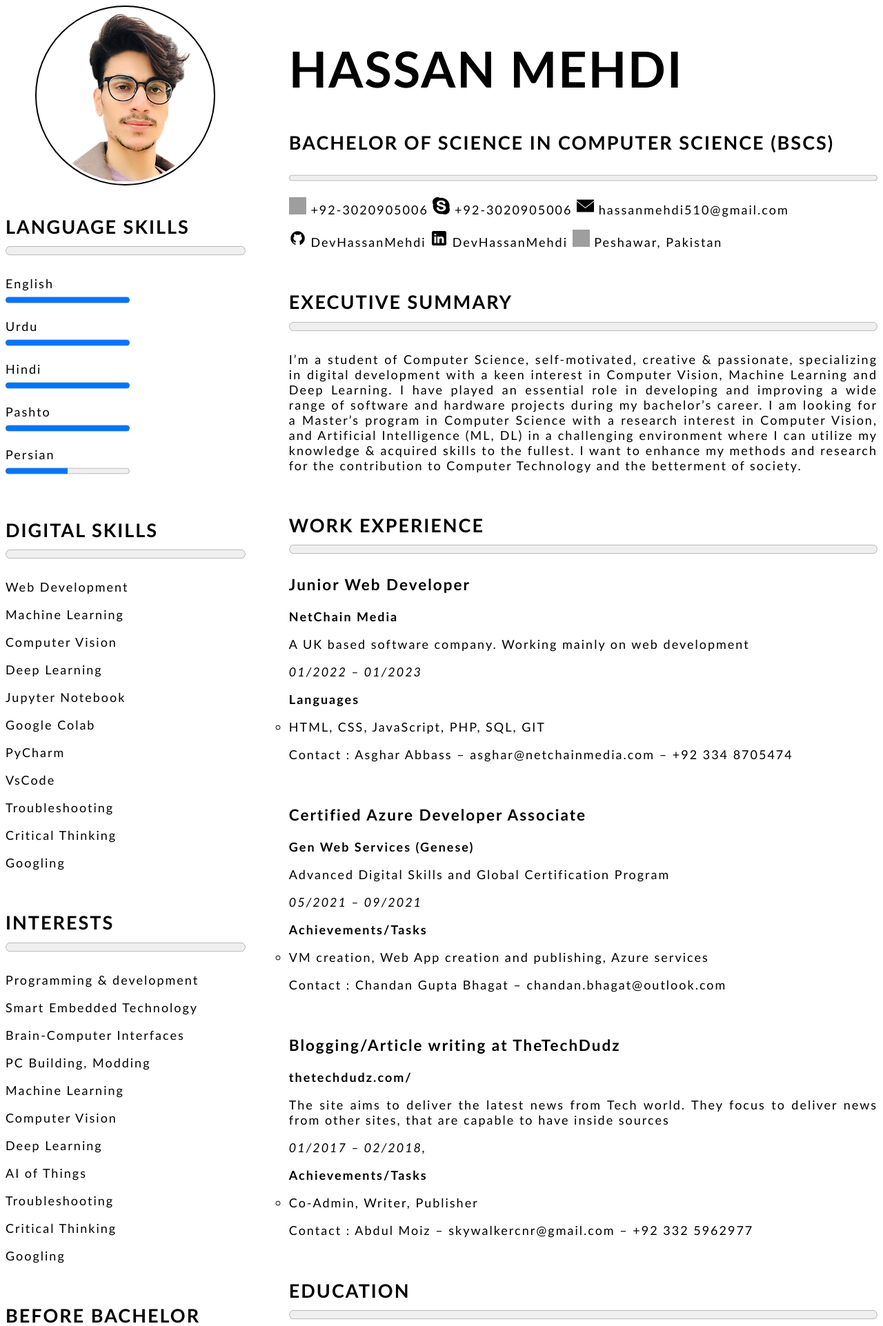
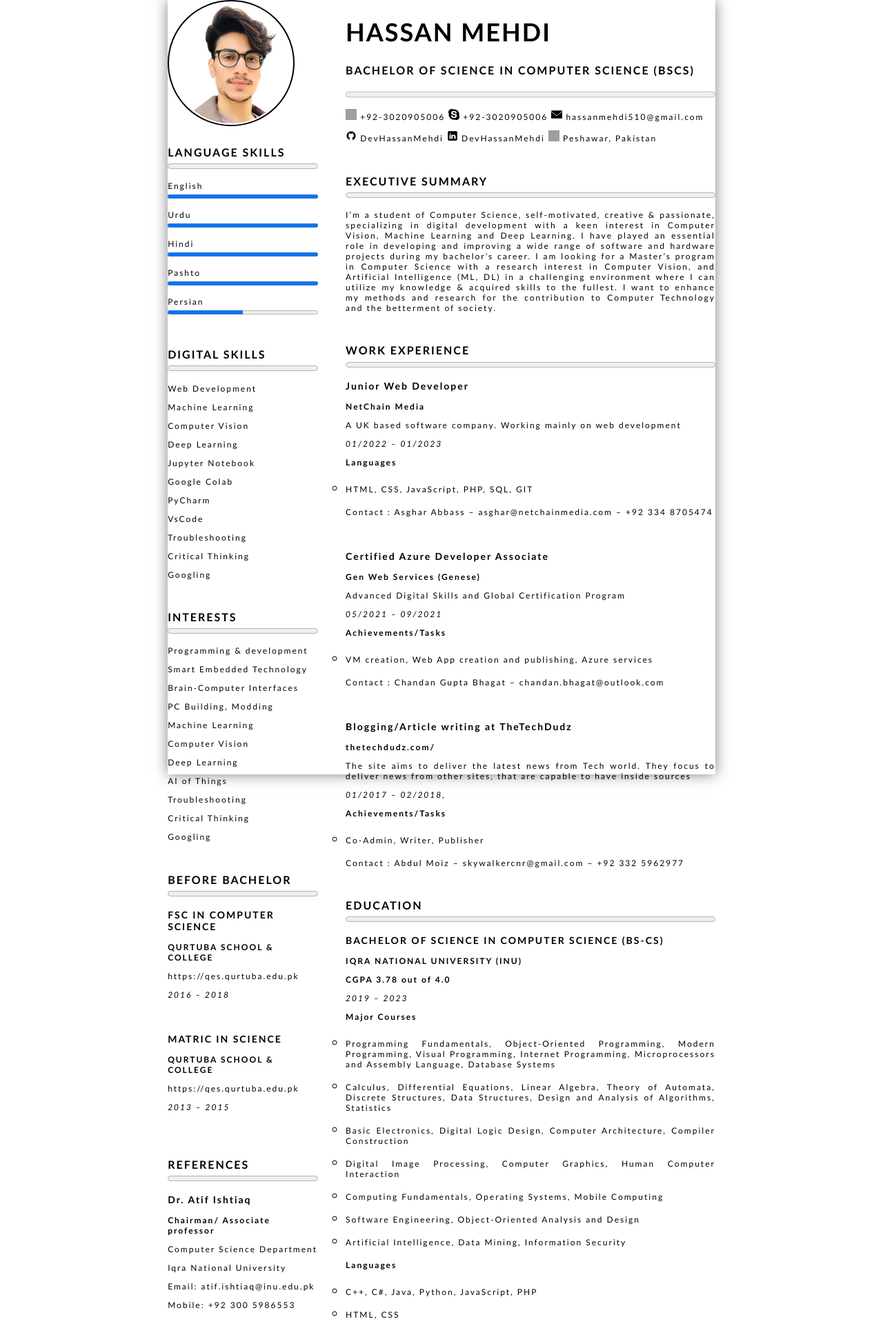
Before and after one commit to DevHassanMehdi/resume_creator_with_flask, a Flask app: page / in a window 1280 px wide. Shown: the top 1923 px of the page at 69% size. Run offline with Flask 2, Linux system fonts and the light colour scheme; grey boxes are pictures that could not be loaded.

Commit message:
fixed page format and font sizes

```diff
--- a/static/styles/style.css
+++ b/static/styles/style.css
@@ -1,11 +1,16 @@
 body {
-    font-family: "Trebuchet MS", "Lucida Sans Unicode", "Lucida Grande", "Lucida Sans", Arial, sans-serif;
-    background: #ffffff;
-    color: #000000;
+  font-family: "Trebuchet MS", "Lucida Sans Unicode", "Lucida Grande",
+    "Lucida Sans", Arial, sans-serif;
+  background: white;
+  display: block;
+  margin: 0 auto;
+  margin-bottom: 0.5cm;
+  box-shadow: 0 0 0.5cm rgba(0, 0, 0, 0.5);
+  width: 21cm;
+  height: 29.7cm;
 }
 
-.container {
-    margin: 0%;
+.resumeContainer {
 }
 
 .leftRow {
@@ -37,9 +42,8 @@ body {
 }
 
 #profileImage {
-    align-content: center;
-    width: 250px;
-    height: 250px;
+  width: 175px;
+  height: 175px;
   border: 2px solid black;
   border-radius: 100%;
   object-fit: cover;
@@ -48,8 +52,16 @@ body {
   padding: 1%;
 }
 
+progress {
+  width: 100%;
+}
+
 a {
   text-decoration: none;
+}
+
+p {
+  font-size: 12px;
 }
 
 ul {
@@ -59,17 +71,17 @@ ul {
 
 h1 {
   text-align: left;
-    font-size: 400%;
+  font-size: 36px;
 }
 
 h2 {
   text-align: left;
-    font-size: 150%;
+  font-size: 16px;
 }
 
 h3 {
   text-align: left;
-    font-size: 125%;
+  font-size: 14px;
 }
 
 .itemTitle,
--- a/templates/index.html
+++ b/templates/index.html
@@ -1,5 +1,6 @@
 <!DOCTYPE html>
 <html lang="en">
+
 <head>
     <meta charset="UTF-8">
     <meta http-equiv="X-UA-Compatible" content="IE=edge">
@@ -9,11 +10,9 @@
 </head>
 
 <body>
-    <div class="container">
+    <div class="resumeContainer">
         <div class="leftRow">
-            <center>
-                <img id="profileImage" src="static/images/img.jpg" alt="Profile Image">
-            </center>
+            <img id="profileImage" src="static/images/img.jpg" alt="Profile Image">
 
             <div class="card" id="languageSkills">
                 <h2>
@@ -159,29 +158,29 @@
             <div class="card" id="contact">
                 <p>
                     <a href="tel:+923020905006">
-                        <img border="0" alt="Tel" src="static/images/phone.png" width="25" height="25">
+                        <img border="0" alt="Tel" src="static/images/phone.png" width="16" height="16">
                     </a>+92-3020905006
 
                     <a href="https://join.skype.com/invite/FQ7bbdL4cOKP">
-                        <img border="0" alt="Skype" src="static/images/skype.png" width="25" height="25">
+                        <img border="0" alt="Skype" src="static/images/skype.png" width="16" height="16">
                     </a>+92-3020905006
 
                     <a href="mailto:hassanmehdi510@gmail.com">
-                        <img border="0" alt="Email" src="static/images/email.png" width="25" height="25">
+                        <img border="0" alt="Email" src="static/images/email.png" width="16" height="16">
                     </a>hassanmehdi510@gmail.com
                 </p>
 
                 <p>
                     <a href="https://github.com/DevHassanMehdi">
-                        <img border="0" alt="GitHub" src="static/images/github.png" width="25" height="25">
+                        <img border="0" alt="GitHub" src="static/images/github.png" width="16" height="16">
                     </a>DevHassanMehdi
 
                     <a href="https://www.linkedin.com/in/devhassanmehdi/">
-                        <img border="0" alt="LinkedIn" src="static/images/linkedin.png" width="25" height="25">
+                        <img border="0" alt="LinkedIn" src="static/images/linkedin.png" width="16" height="16">
                     </a>DevHassanMehdi
 
                     <a href="https://www.google.com/maps/place/Peshawar,+Khyber+Pakhtunkhwa/@33.9769755,71.2852823,10z/data=!3m1!4b1!4m5!3m4!1s0x38d917b90f0e79cf:0xa816b2637558a412!8m2!3d34.0151366!4d71.5249154">
-                        <img border="0" alt="Location" src="static/images/location.png" width="25" height="25">
+                        <img border="0" alt="Location" src="static/images/location.png" width="16" height="16">
                     </a>Peshawar, Pakistan
                 </p>
             </div>
```
Lines whose indentation alone changed are shown as unchanged.
